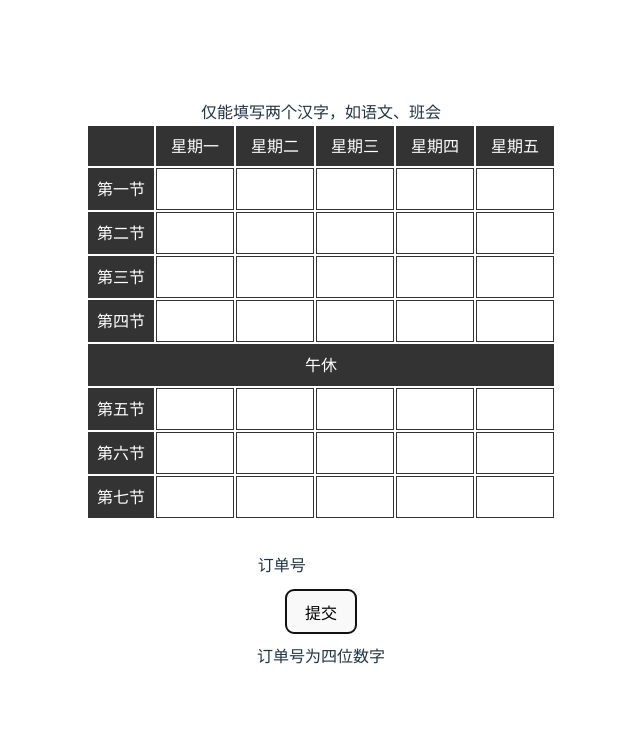
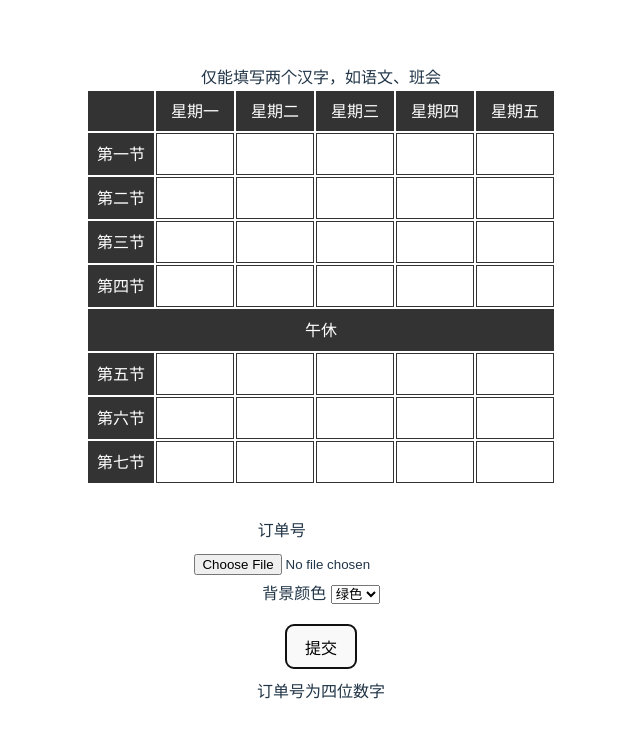
Before and after one commit to 7hmakers/schedule-frontend, a website built with Vite: page index.html in a window 1280 px wide. Both pictures are taken after a click on the button "提交". Shown: the whole page, without its empty margins (319-959 px from the left). Built offline with nearby package versions, Linux system fonts and the light colour scheme.

Commit message:
refactor

```diff
--- a/index.html
+++ b/index.html
@@ -157,6 +157,16 @@
                         订单号
                         <input id="id" type="number" max="9999" min="1000">
                     </div>
+                    <input type="file" id="image" name="image" accept="image/png, image/jpeg">
+                    背景颜色  <select id="color">
+                        <option value="green">绿色</option>
+                        <option value="red">红色</option>
+                        <option value="yellow">黄色</option>
+                        <option value="black">黑色</option>
+                        <option value="blue">蓝色</option>
+                        <option value="white">白色</option>
+                        <option value="purple">紫色</option>
+                    </select>
                     <button id="submit" type="button">
                         提交
                     </button>
--- a/src/main.ts
+++ b/src/main.ts
@@ -1,23 +1,32 @@
-import { TEMPLATE } from "./template";
 import "./style.css";
 
 const idEl = document.getElementById("id") as HTMLInputElement;
+const imageEl = document.getElementById("image") as HTMLInputElement;
+const colorEl = document.getElementById("color") as HTMLSelectElement;
 const submitEl = document.getElementById("submit") as HTMLButtonElement;
 const resultEl = document.getElementById("result") as HTMLPreElement;
 
 const copy = async () => {
-  let tmpl = TEMPLATE;
+  const courseName: string[][] = [[]];
   for (let day = 1; day <= 5; day++) {
+    const current: string[] = [""];
     for (let column = 1; column <= 7; column++) {
       const text = `${day}-${column}`;
       const el = document.getElementById(`${text}`) as HTMLInputElement;
       const value = el.value;
-      tmpl = tmpl.replace(`$${text}`, value);
+      current.push(value);
     }
+    courseName.push(current);
   }
-  const id = idEl.value;
-  const idIsNumber = !Number.isNaN(Number(id));
-  if (id.length !== 4) {
+
+  const orderId = idEl.value;
+  const idIsNumber = !Number.isNaN(Number(orderId));
+  const formData = new FormData();
+  const image = imageEl.files?.[0];
+  if (image) {
+    formData.append("file", image);
+  }
+  if (orderId.length !== 4) {
     resultEl.innerText = "订单号为四位数字";
     return;
   }
@@ -25,14 +34,25 @@ const copy = async () => {
     resultEl.innerText = "订单号必须为数字";
     return;
   }
-  const res = await fetch(`${import.meta.env.VITE_API_URL}${id}`, {
+  const imageResp = await fetch("http://192.168.123.135:8000/upload_image", {
+    method: "POST",
+    body: formData,
+  }).then(r => r.json());
+  const photoFilename = imageResp.filename;
+  const color = colorEl.value;
+  const resp = await fetch(`${import.meta.env.VITE_API_URL}schedule_submit`, {
     method: "POST",
     body: JSON.stringify({
-      txt: tmpl,
+      order_id: orderId,
+      color,
+      course_name: courseName,
+      photo_filename: photoFilename,
     }),
-    mode: "no-cors",
-  }).then(r => r.text());
-  resultEl.innerText = res || "成功";
+    headers: {
+      "Content-Type": "application/json",
+    },
+  }).then(r => r.json());
+  resultEl.innerText = resp?.message || "失败力（";
 };
 
 submitEl.addEventListener("click", copy);
--- a/src/style.css
+++ b/src/style.css
@@ -96,7 +96,7 @@ th {
   padding: 0.5rem;
 }
 
-input {
+input[type="text"], input[type="number"] {
   height: 35px;
   width: 70px;
   border: none;
@@ -110,6 +110,17 @@ input {
 }
 
 #submit {
+  display: block;
+  margin: 10px auto;
+}
+
+#image {
+  display: block;
+  margin: 0 auto;
   margin-top: 10px;
-  margin-bottom: 10px;
 }
+
+#color {
+  display: inline-block;
+  margin: 10px auto;
+}
--- a/src/template.ts
+++ /dev/null
@@ -1,145 +0,0 @@
-export const TEMPLATE = `
-(kicad_pcb (version 20221018) (generator pcbnew)
-
-(layers
-  (0 "F.Cu" signal)
-  (31 "B.Cu" signal)
-  (32 "B.Adhes" user "B.Adhesive")
-  (33 "F.Adhes" user "F.Adhesive")
-  (34 "B.Paste" user)
-  (35 "F.Paste" user)
-  (36 "B.SilkS" user "B.Silkscreen")
-  (37 "F.SilkS" user "F.Silkscreen")
-  (38 "B.Mask" user)
-  (39 "F.Mask" user)
-  (40 "Dwgs.User" user "User.Drawings")
-  (41 "Cmts.User" user "User.Comments")
-  (42 "Eco1.User" user "User.Eco1")
-  (43 "Eco2.User" user "User.Eco2")
-  (44 "Edge.Cuts" user)
-  (45 "Margin" user)
-  (46 "B.CrtYd" user "B.Courtyard")
-  (47 "F.CrtYd" user "F.Courtyard")
-  (48 "B.Fab" user)
-  (49 "F.Fab" user)
-  (50 "User.1" user)
-  (51 "User.2" user)
-  (52 "User.3" user)
-  (53 "User.4" user)
-  (54 "User.5" user)
-  (55 "User.6" user)
-  (56 "User.7" user)
-  (57 "User.8" user)
-  (58 "User.9" user)
-)
-
-(net 0 "")
-
-
-  (gr_text "$1-4" (at 0 9.6) (layer "F.SilkS") (tstamp c8cd7bc7-4181-4b23-b653-69188c84a14d)
-    (effects (font (face "HarmonyOS Sans SC") (size 1.5 1.5) (thickness 0.1875)))
-  )
-  (gr_text "$1-2" (at 0 3.2) (layer "F.SilkS") (tstamp a90635d6-413b-4e29-918b-1b44cb33016d)
-    (effects (font (face "HarmonyOS Sans SC") (size 1.5 1.5) (thickness 0.1875)))
-  )
-  (gr_text "$1-1" (at 0 0) (layer "F.SilkS") (tstamp 44261322-490f-4d3e-8f43-80499d74424c)
-    (effects (font (face "HarmonyOS Sans SC") (size 1.5 1.5) (thickness 0.1875)))
-  )
-  (gr_text "$5-3" (at 30 6.4) (layer "F.SilkS") (tstamp ac61a434-bb93-413f-8cd1-017242a1e637)
-    (effects (font (face "HarmonyOS Sans SC") (size 1.5 1.5) (thickness 0.1875)))
-  )
-  (gr_text "$3-6" (at 15 19.2) (layer "F.SilkS") (tstamp 1475ba65-51e3-44e0-b7a7-eb67fd721d44)
-    (effects (font (face "HarmonyOS Sans SC") (size 1.5 1.5) (thickness 0.1875)))
-  )
-  (gr_text "$5-2" (at 30 3.2) (layer "F.SilkS") (tstamp d74a922e-16d6-47df-9672-5bb682c423c2)
-    (effects (font (face "HarmonyOS Sans SC") (size 1.5 1.5) (thickness 0.1875)))
-  )
-  (gr_text "$5-6" (at 30 19.2) (layer "F.SilkS") (tstamp 51430bd8-786c-4628-9d4a-9f8c3928be90)
-    (effects (font (face "HarmonyOS Sans SC") (size 1.5 1.5) (thickness 0.1875)))
-  )
-  (gr_text "$3-5" (at 15 16) (layer "F.SilkS") (tstamp 45f900b1-e7a3-4596-b81f-3849fa47a069)
-    (effects (font (face "HarmonyOS Sans SC") (size 1.5 1.5) (thickness 0.1875)))
-  )
-  (gr_text "$2-3" (at 7.5 6.4) (layer "F.SilkS") (tstamp ec1b9015-ff29-41cc-b05d-00858f399eb5)
-    (effects (font (face "HarmonyOS Sans SC") (size 1.5 1.5) (thickness 0.1875)))
-  )
-  (gr_text "$1-6" (at 0 19.2) (layer "F.SilkS") (tstamp a5944f57-ad6d-4ec9-8e12-ca45efd2d042)
-    (effects (font (face "HarmonyOS Sans SC") (size 1.5 1.5) (thickness 0.1875)))
-  )
-  (gr_text "$3-4" (at 15 9.6) (layer "F.SilkS") (tstamp cc308730-1192-43b0-949c-c15554ac4f8f)
-    (effects (font (face "HarmonyOS Sans SC") (size 1.5 1.5) (thickness 0.1875)))
-  )
-  (gr_text "$5-4" (at 30 9.6) (layer "F.SilkS") (tstamp d7ac901b-7cfd-4677-a21f-7d1c406e4fa7)
-    (effects (font (face "HarmonyOS Sans SC") (size 1.5 1.5) (thickness 0.1875)))
-  )
-  (gr_text "$4-2" (at 22.5 3.2) (layer "F.SilkS") (tstamp 54bb2ea3-2192-484a-9413-865aa2fa3d6c)
-    (effects (font (face "HarmonyOS Sans SC") (size 1.5 1.5) (thickness 0.1875)))
-  )
-  (gr_text "$3-2" (at 15 3.2) (layer "F.SilkS") (tstamp 8cc5c553-4ab8-452e-b3e0-2cbe00cf7eb2)
-    (effects (font (face "HarmonyOS Sans SC") (size 1.5 1.5) (thickness 0.1875)))
-  )
-  (gr_text "$2-7" (at 7.5 22.4) (layer "F.SilkS") (tstamp 90c3df05-2b40-4c87-9d6b-8a248f6bde75)
-    (effects (font (face "HarmonyOS Sans SC") (size 1.5 1.5) (thickness 0.1875)))
-  )
-  (gr_text "$4-3" (at 22.5 6.4) (layer "F.SilkS") (tstamp 9f1211ee-4840-4a9d-82dc-ef3d6dfde35e)
-    (effects (font (face "HarmonyOS Sans SC") (size 1.5 1.5) (thickness 0.1875)))
-  )
-  (gr_text "$3-1" (at 15 0) (layer "F.SilkS") (tstamp be3e2293-e7aa-4e91-a193-8b201a8832ee)
-    (effects (font (face "HarmonyOS Sans SC") (size 1.5 1.5) (thickness 0.1875)))
-  )
-  (gr_text "$2-2" (at 7.5 3.2) (layer "F.SilkS") (tstamp 207686e0-49f9-49d4-9e4b-e6e07f5592c1)
-    (effects (font (face "HarmonyOS Sans SC") (size 1.5 1.5) (thickness 0.1875)))
-  )
-  (gr_text "$3-3" (at 15 6.4) (layer "F.SilkS") (tstamp 75c1c270-26ea-49fc-8afe-90826daf96b8)
-    (effects (font (face "HarmonyOS Sans SC") (size 1.5 1.5) (thickness 0.1875)))
-  )
-  (gr_text "$2-5" (at 7.5 16) (layer "F.SilkS") (tstamp 06d23d96-01bd-456b-8f9c-d2a51c8cadeb)
-    (effects (font (face "HarmonyOS Sans SC") (size 1.5 1.5) (thickness 0.1875)))
-  )
-  (gr_text "$5-5" (at 30 16) (layer "F.SilkS") (tstamp 1f6b585d-4be9-4f93-b450-bd0755447785)
-    (effects (font (face "HarmonyOS Sans SC") (size 1.5 1.5) (thickness 0.1875)))
-  )
-  (gr_text "$3-7" (at 15 22.4) (layer "F.SilkS") (tstamp af529499-1f0c-40ce-9eb9-c869fb4b80d9)
-    (effects (font (face "HarmonyOS Sans SC") (size 1.5 1.5) (thickness 0.1875)))
-  )
-  (gr_text "$5-7" (at 30 22.4) (layer "F.SilkS") (tstamp d06cb3da-d0e2-43c2-bfaf-0ea90ece301b)
-    (effects (font (face "HarmonyOS Sans SC") (size 1.5 1.5) (thickness 0.1875)))
-  )
-  (gr_text "$5-1" (at 30 0) (layer "F.SilkS") (tstamp a01a2f28-5244-4041-b1fd-03ce27b600a5)
-    (effects (font (face "HarmonyOS Sans SC") (size 1.5 1.5) (thickness 0.1875)))
-  )
-  (gr_text "$2-1" (at 7.5 0) (layer "F.SilkS") (tstamp c0668369-85a6-485f-82cc-b9db5af9e8d2)
-    (effects (font (face "HarmonyOS Sans SC") (size 1.5 1.5) (thickness 0.1875)))
-  )
-  (gr_text "$1-3" (at 0 6.4) (layer "F.SilkS") (tstamp a075d387-eb3d-410c-b811-ec615d06029b)
-    (effects (font (face "HarmonyOS Sans SC") (size 1.5 1.5) (thickness 0.1875)))
-  )
-  (gr_text "$4-1" (at 22.5 0) (layer "F.SilkS") (tstamp 25871f43-e646-48db-9728-0d7f2e1462a8)
-    (effects (font (face "HarmonyOS Sans SC") (size 1.5 1.5) (thickness 0.1875)))
-  )
-  (gr_text "$4-6" (at 22.5 19.2) (layer "F.SilkS") (tstamp 675986ba-8113-4571-9421-30fe84d10a50)
-    (effects (font (face "HarmonyOS Sans SC") (size 1.5 1.5) (thickness 0.1875)))
-  )
-  (gr_text "$4-7" (at 22.5 22.4) (layer "F.SilkS") (tstamp bc9faf5f-74e4-42fe-b480-9fbab5e18bdc)
-    (effects (font (face "HarmonyOS Sans SC") (size 1.5 1.5) (thickness 0.1875)))
-  )
-  (gr_text "$4-4" (at 22.5 9.6) (layer "F.SilkS") (tstamp 14ac7ceb-245b-41bf-8638-f8387d10a2a4)
-    (effects (font (face "HarmonyOS Sans SC") (size 1.5 1.5) (thickness 0.1875)))
-  )
-  (gr_text "$1-7" (at 0 22.4) (layer "F.SilkS") (tstamp 52fc1278-8401-4727-b008-5361b910e7bb)
-    (effects (font (face "HarmonyOS Sans SC") (size 1.5 1.5) (thickness 0.1875)))
-  )
-  (gr_text "$2-4" (at 7.5 9.6) (layer "F.SilkS") (tstamp 2e9d3255-581a-4973-9046-35e8d37f6d75)
-    (effects (font (face "HarmonyOS Sans SC") (size 1.5 1.5) (thickness 0.1875)))
-  )
-  (gr_text "$1-5" (at 0 16) (layer "F.SilkS") (tstamp f83933ea-a710-4b7e-bc78-1807077e57d0)
-    (effects (font (face "HarmonyOS Sans SC") (size 1.5 1.5) (thickness 0.1875)))
-  )
-  (gr_text "$2-6" (at 7.5 19.2) (layer "F.SilkS") (tstamp d286a625-e9ba-4739-a8b9-722b4da12ea6)
-    (effects (font (face "HarmonyOS Sans SC") (size 1.5 1.5) (thickness 0.1875)))
-  )
-  (gr_text "$4-5" (at 22.5 16) (layer "F.SilkS") (tstamp 66abcd22-123d-42b1-b53a-5206aee5d652)
-    (effects (font (face "HarmonyOS Sans SC") (size 1.5 1.5) (thickness 0.1875)))
-  )
-
-)`;
```
